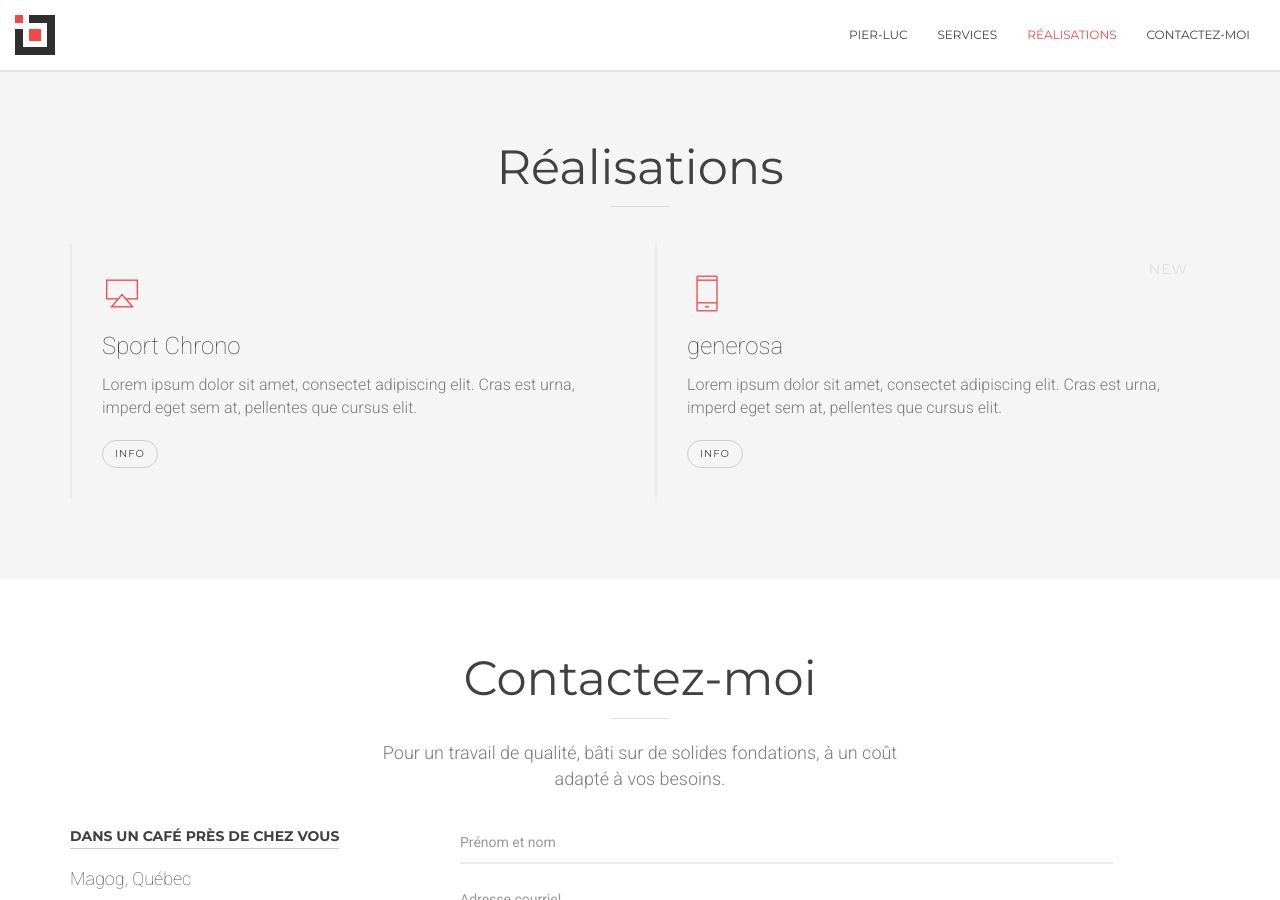
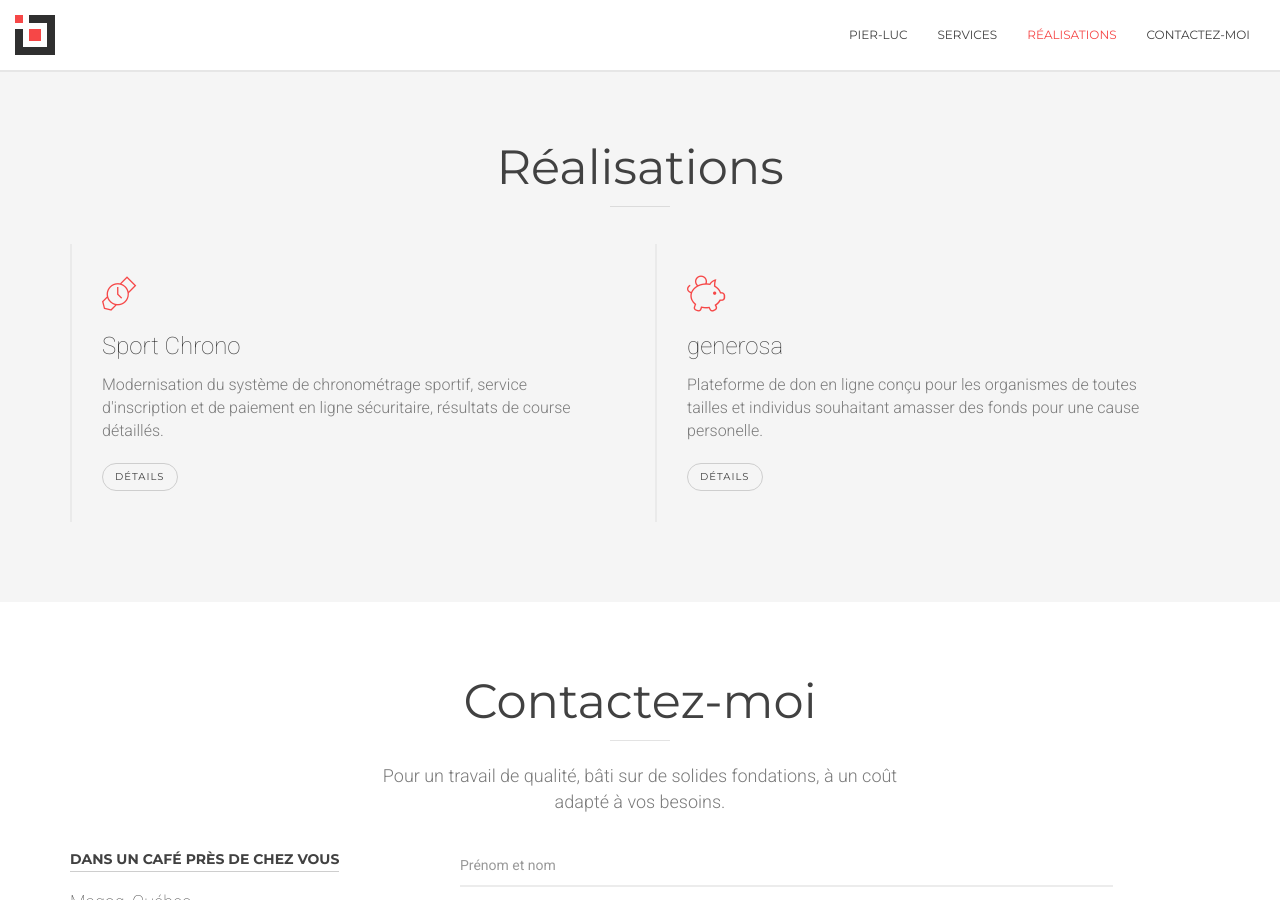
Before and after one commit to Zertz/pierluc.io, a Jekyll site: the page built from index.html, in a window 1280 px wide and 900 px high, scrolled down 1497 px. Built offline with Jekyll 4.4.1, drawn with Linux system fonts in a browser that asks for light colours; nearby versions of some CDN libraries.

Commit message:
Realisations

```diff
--- a/_includes/realisations.html
+++ b/_includes/realisations.html
@@ -10,10 +10,10 @@
       <!-- Item 1 -->
       <div class="col-xs-12 col-sm-6 col-md-6 col-lg-6">
         <div class="services-box">
-          <span class="pe-7s-airplay services-icon"></span>
+          <span class="pe-7s-wristwatch services-icon"></span>
           <h3 class="service-name">Sport Chrono</h3>
-          <p class="text-small">Lorem ipsum dolor sit amet, consectet adipiscing elit. Cras est urna, imperd eget sem at, pellentes que cursus elit.</p>
-          <button type="button" class="btn btn-default mt10" data-toggle="modal" data-target="#item1-services">Info</button>
+          <p class="text-small">Modernisation du système de chronométrage sportif, service d'inscription et de paiement en ligne sécuritaire, résultats de course détaillés.</p>
+          <button type="button" class="btn btn-default mt10" data-toggle="modal" data-target="#item1-services">Détails</button>
         </div>
       </div>
       <div class="modal fade" id="item1-services" tabindex="-1" role="dialog">
@@ -39,11 +39,10 @@
       <!-- Item 2 -->
       <div class="col-xs-12 col-sm-6 col-md-6 col-lg-6 mt30-xs">
         <div class="services-box">
-          <span class="services-badge badge">New</span>
-          <span class="pe-7s-phone services-icon"></span>
+          <span class="pe-7s-piggy services-icon"></span>
           <h3 class="service-name">generosa</h3>
-          <p class="text-small">Lorem ipsum dolor sit amet, consectet adipiscing elit. Cras est urna, imperd eget sem at, pellentes que cursus elit.</p>
-          <button type="button" class="btn btn-default mt10" data-toggle="modal" data-target="#item2-services">Info</button>
+          <p class="text-small">Plateforme de don en ligne conçu pour les organismes de toutes tailles et individus souhaitant amasser des fonds pour une cause personelle.</p>
+          <button type="button" class="btn btn-default mt10" data-toggle="modal" data-target="#item2-services">Détails</button>
         </div>
       </div>
       <div class="modal fade" id="item2-services" tabindex="-1" role="dialog">
```
